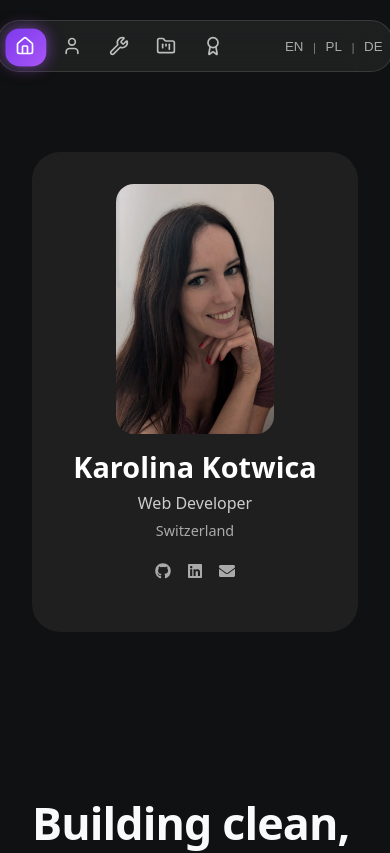
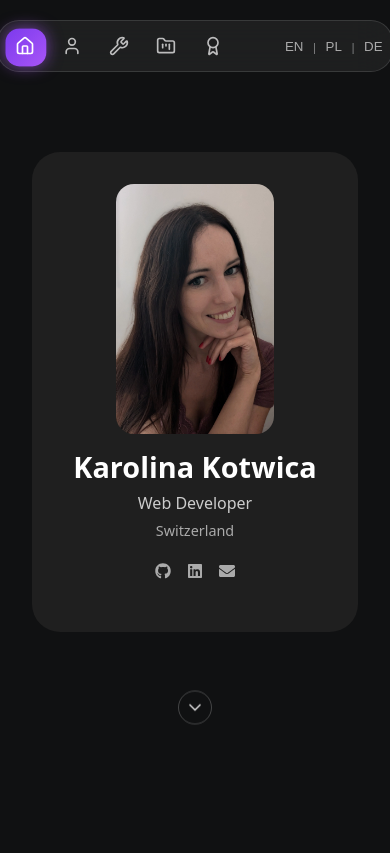
Before and after one commit to KarolinaKotwica/Portfolio_Kotwica, a React (Vite) app: page / in a window 390 px wide. Shown: the top 853 px of the page. Built offline with nearby package versions, Linux system fonts and the light colour scheme.

Commit message:
Added scoll indicator

```diff
--- a/package.json
+++ b/package.json
@@ -11,6 +11,7 @@
   },
   "dependencies": {
     "framer-motion": "^12.23.24",
+    "lucide-react": "^0.556.0",
     "react": "^19.2.0",
     "react-dom": "^19.2.0",
     "react-icons": "^5.5.0",
--- a/src/components/Hero.jsx
+++ b/src/components/Hero.jsx
@@ -41,7 +41,7 @@ const Hero = () => {
       {/* 🔽 Delikatnie animowana strzałka w dół */}
       <motion.button
         type="button"
-        className="hero__scroll-indicator"
+        className="hero__scroll-indicator hero__scroll-indicator--hero"
         onClick={scrollToAbout}
         initial={{ opacity: 0, y: 10 }}
         animate={{ opacity: 1, y: 0 }}
--- a/src/components/ProfileCard.jsx
+++ b/src/components/ProfileCard.jsx
@@ -1,7 +1,7 @@
-import React from "react";
+import React, { useState, useEffect } from "react";
 import { FaGithub, FaLinkedin, FaEnvelope } from "react-icons/fa";
-import { useState, useEffect } from "react";
-
+import { motion } from "framer-motion";
+import { ChevronDown } from "lucide-react";
 
 const ProfileCard = () => {
   const [isStuck, setIsStuck] = useState(false);
@@ -15,7 +15,16 @@ const ProfileCard = () => {
     return () => window.removeEventListener("scroll", onScroll);
   }, []);
 
+  // ✅ NOWA FUNKCJA – TYLKO LEKKIE PRZESUNIĘCIE W DÓŁ
+  const scrollDownSlightly = () => {
+    window.scrollBy({
+      top: 200, // możesz zmienić np. 150 albo 300
+      behavior: "smooth",
+    });
+  };
+
   return (
+    <>
       <div className={`profile-card ${isStuck ? "profile-card--stuck" : ""}`}>
         <div className="profile-card__photo"></div>
 
@@ -25,12 +34,55 @@ const ProfileCard = () => {
           <p className="profile-card__location">Switzerland</p>
 
           <ul className="profile-card__socials">
-        <li><a href="https://github.com/KarolinaKotwica" target="_blank"><FaGithub /></a></li>
-        <li><a href="https://www.linkedin.com/in/karolina-k-0330a4223/" target="_blank"><FaLinkedin /></a></li>
-        <li><a href="mailto:karolina.kotwica@powercoders.org"><FaEnvelope /></a></li>
+            <li>
+              <a
+                href="https://github.com/KarolinaKotwica"
+                target="_blank"
+                rel="noreferrer"
+              >
+                <FaGithub />
+              </a>
+            </li>
+            <li>
+              <a
+                href="https://www.linkedin.com/in/karolina-k-0330a4223/"
+                target="_blank"
+                rel="noreferrer"
+              >
+                <FaLinkedin />
+              </a>
+            </li>
+            <li>
+              <a href="mailto:karolina.kotwica@powercoders.org">
+                <FaEnvelope />
+              </a>
+            </li>
           </ul>
         </div>
       </div>
+
+      {/* ✅ STRZAŁKA POD KARTĄ – LEKKIE SCROLL DOWN */}
+      <motion.button
+        type="button"
+        className="hero__scroll-indicator hero__scroll-indicator--profile"
+        onClick={scrollDownSlightly}
+        initial={{ opacity: 0, y: 10 }}
+        animate={{ opacity: 1, y: 0 }}
+        transition={{ duration: 0.6, delay: 0.3 }}
+      >
+        <motion.span
+          className="hero__scroll-icon"
+          animate={{ y: [0, 6, 0] }}
+          transition={{
+            duration: 1.6,
+            repeat: Infinity,
+            ease: "easeInOut",
+          }}
+        >
+          <ChevronDown size={20} />
+        </motion.span>
+      </motion.button>
+    </>
   );
 };
 
--- a/src/styles/_Hero.scss
+++ b/src/styles/_Hero.scss
@@ -19,28 +19,25 @@
   line-height: 1.6;
 }
 
+/* ==========================
+   SCROLL INDICATOR – BASE
+========================== */
+
 .hero__scroll-indicator {
-  margin-top: 2.5rem;
-  background: transparent;
+  margin-top: 2rem;
+  background: none;
   border: none;
   cursor: pointer;
+  color: #e5e7eb;
 
-  display: flex;
+  display: none; /* 🔴 domyślnie ZAWSZE ukryta */
+  justify-content: center;
   align-items: center;
-  justify-content: center;
-
-  padding: 0;
-
-  position: absolute;
-  right: 32rem;
-  top: 90%;
-  transform: translateY(-50%);
 }
 
 .hero__scroll-icon {
   width: 32px;
   height: 32px;
-
   border-radius: 999px;
   border: 1px solid rgba(255, 255, 255, 0.25);
 
@@ -50,7 +47,6 @@
 
   color: #e5e5e5;
   opacity: 0.9;
-
   transition: 0.25s ease;
 }
 
@@ -60,17 +56,51 @@
 }
 
 /* ==========================
-   TABLET HORIZONTAL CARD
-   from ~700px to ~1200px
+   DESKTOP → STRZAŁKA W HERO
 ========================== */
+
+.hero__scroll-indicator--hero {
+  display: flex;
+  position: absolute;
+  right: 32rem;
+  top: 90%;
+  transform: translateY(-50%);
+}
+
+/* ==========================
+   MOBILE → STRZAŁKA POD PROFILE CARD
+========================== */
+
+.hero__scroll-indicator--profile {
+  display: none;
+}
+
+@media (max-width: 820px) {
+  .hero__scroll-indicator--hero {
+    display: none;
+  }
+
+  .hero__scroll-indicator--profile {
+    display: flex;
+    margin-top: 1.5rem;
+    margin-bottom: 1rem;
+  }
+}
+
+/* ==========================
+   TABLET
+========================== */
+
 @media (min-width: 700px) and (max-width: 1200px) {
-  .hero, .hero__title, .hero__subtitle {
+  .hero,
+  .hero__title,
+  .hero__subtitle {
     text-align: center;
     margin: 3rem auto;
   }
 
-  .hero__scroll-indicator {
-    top: 80%;
+  .hero__scroll-indicator--hero {
     right: 50%;
+    transform: translate(50%, -50%);
   }
 }
--- a/src/styles/_ProfileCard.scss
+++ b/src/styles/_ProfileCard.scss
@@ -84,7 +84,7 @@
    TABLET – PROFILE CARD
    image left, data in column right
 ========================== */
-@media (min-width: 700px) and (max-width: 1200px) {
+@media (min-width: 700px) and (max-width: 900px) {
   .profile-card {
     display: grid;
     grid-template-columns: 200px 1fr;
--- a/src/styles/_Skills.scss
+++ b/src/styles/_Skills.scss
@@ -20,7 +20,7 @@
    TABLET HORIZONTAL CARD
    from ~700px to ~1200px
 ========================== */
-@media (min-width: 700px) and (max-width: 1200px) {
+@media (max-width: 900px) {
   .skills {
     text-align: center;
   }
--- a/src/styles/global.scss
+++ b/src/styles/global.scss
@@ -43,6 +43,12 @@ section {
   align-items: start;
 }
 
+@media (max-width: 820px) {
+  .content {
+    text-align: center;
+  }
+}
+
 @media (max-width: 900px) {
   .layout {
     grid-template-columns: 1fr;
```
Also changed, not shown: 1 other file (tests, documents, lock files or other folders). Lines whose indentation alone changed are shown as unchanged.
